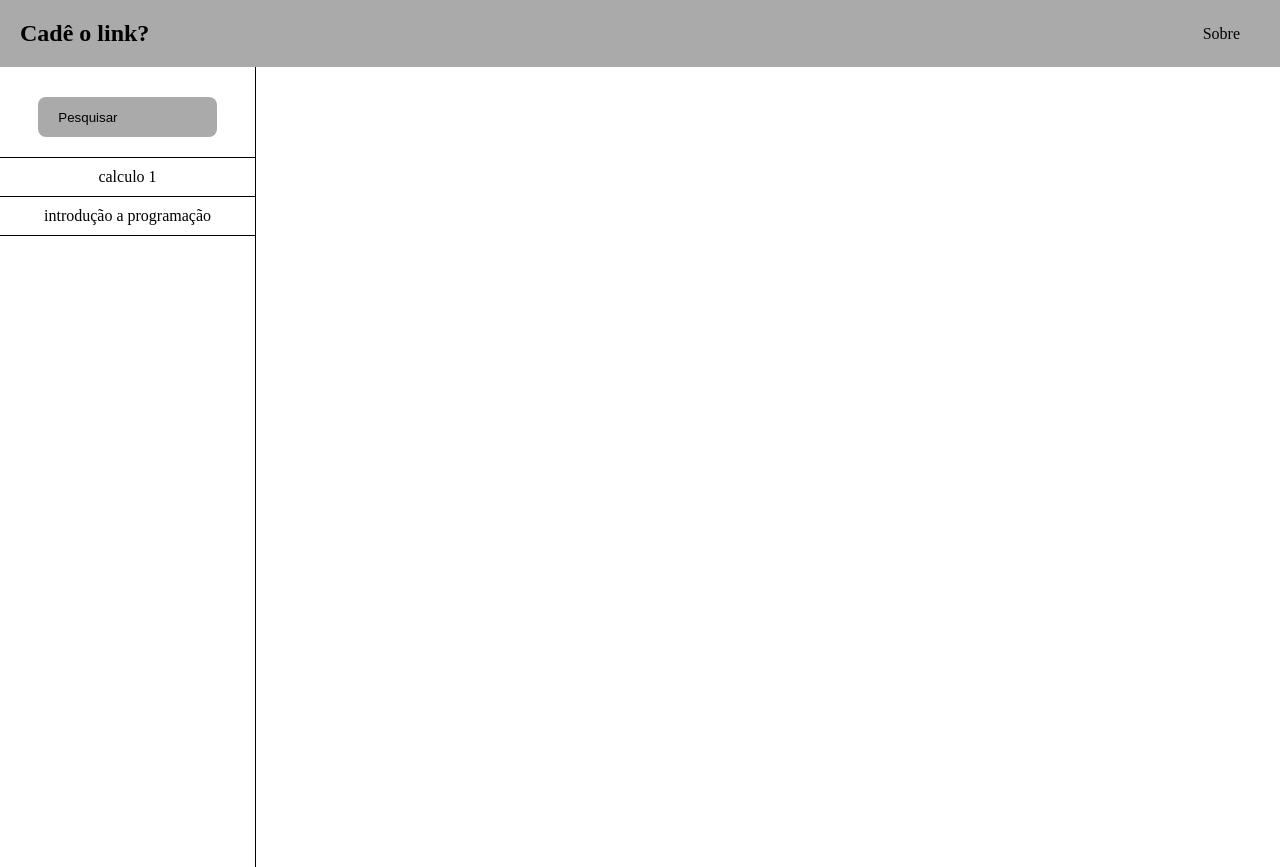
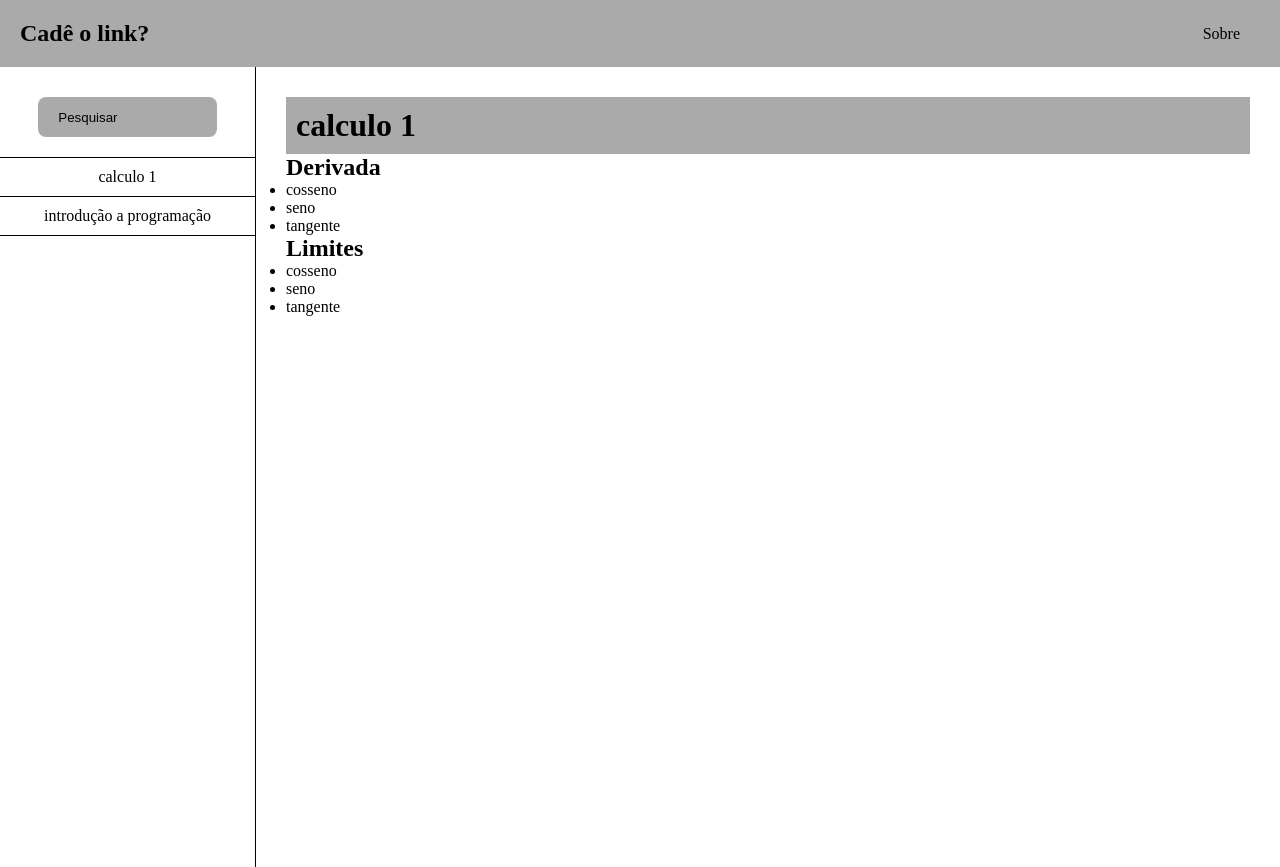
Before and after one commit to devboost-each-ime-2021/frontend, a Vue app: page /dashboard in a window 1280 px wide. Built offline with nearby package versions, Linux system fonts and the light colour scheme.

Commit message:
Create subject content component
Co-authored-by: Jadno Barbosa <jadno.abs@usp.br>
Co-authored-by: Erick Rodrigues <erick.rodrigues.santana14@gmail.com>
Signed-off-by: Caio Novais <caionfds@gmail.com>

```diff
--- /dev/null
+++ b/src/components/SubjectContent.vue
@@ -0,0 +1,43 @@
+<template>
+  <div class="subject-container">
+    <div class="subject-title">
+      <h1>{{ subject.name }}</h1>
+    </div>
+    <SubjectSection
+      v-for="section in subject.sections"
+      v-bind:key="section.id"
+      :section="section"
+    />
+  </div>
+</template>
+
+<script>
+import SubjectSection from "@/components/SubjectSection.vue";
+
+export default {
+  components: {
+    SubjectSection,
+  },
+  props: {
+    subject: {
+      type: Object,
+      required: true,
+    },
+  },
+};
+</script>
+
+<style>
+.subject-container {
+  display: flex;
+  flex-direction: column;
+  padding: 30px;
+  width: 100%;
+}
+
+.subject-title {
+  width: 100%;
+  padding: 10px;
+  background: #aaaaaa;
+}
+</style>
--- /dev/null
+++ b/src/components/SubjectSection.vue
@@ -0,0 +1,24 @@
+<template>
+  <section>
+    <h2>{{ section.title }}</h2>
+    <ul>
+      <li v-for="item in section.items" v-bind:key="item.id">
+        {{ item.title }}
+      </li>
+    </ul>
+  </section>
+</template>
+
+<script>
+export default {
+  props: {
+    section: {
+      type: Object,
+      required: true,
+    },
+  },
+};
+</script>
+
+<style>
+</style>
--- a/src/views/Dashboard.vue
+++ b/src/views/Dashboard.vue
@@ -13,7 +13,9 @@
           </ul>
         </div>
       </aside>
-      <main></main>
+      <main>
+        <SubjectContent :subject="subjects[0]" />
+      </main>
     </div>
   </div>
 </template>
@@ -21,10 +23,13 @@
 <script>
 import Navbar from "@/components/Navbar.vue";
 import SearchInput from "@/components/SearchInput.vue";
+import SubjectContent from "@/components/SubjectContent.vue";
+
 export default {
   components: {
     Navbar,
     SearchInput,
+    SubjectContent,
   },
   data: () => ({
     subjects: [
@@ -32,13 +37,42 @@ export default {
         id: "1",
         name: "calculo 1",
         description: "Materia mais legal do mundo",
-        displayDescription: false,
+        sections: [
+          {
+            id: "1",
+            title: "Derivada",
+            items: [
+              { id: "1", title: "cosseno" },
+              { id: "2", title: "seno" },
+              { id: "3", title: "tangente" },
+            ],
+          },
+          {
+            id: "2",
+            title: "Limites",
+            items: [
+              { id: "1", title: "cosseno" },
+              { id: "2", title: "seno" },
+              { id: "3", title: "tangente" },
+            ],
+          },
+        ],
       },
       {
         id: "2",
         name: "introdução a programação",
         description: "Devagar",
-        displayDescription: false,
+        sections: [
+          {
+            id: "1",
+            title: "Ponteiros",
+            items: [
+              { id: "1", title: "cosseno" },
+              { id: "2", title: "seno" },
+              { id: "3", title: "tangente" },
+            ],
+          },
+        ],
       },
     ],
   }),
@@ -57,6 +91,9 @@ aside {
   flex-direction: column;
   border-right: 1px solid;
   width: 20%;
+}
+main {
+  width: 80%;
 }
 
 .search-input {
```
